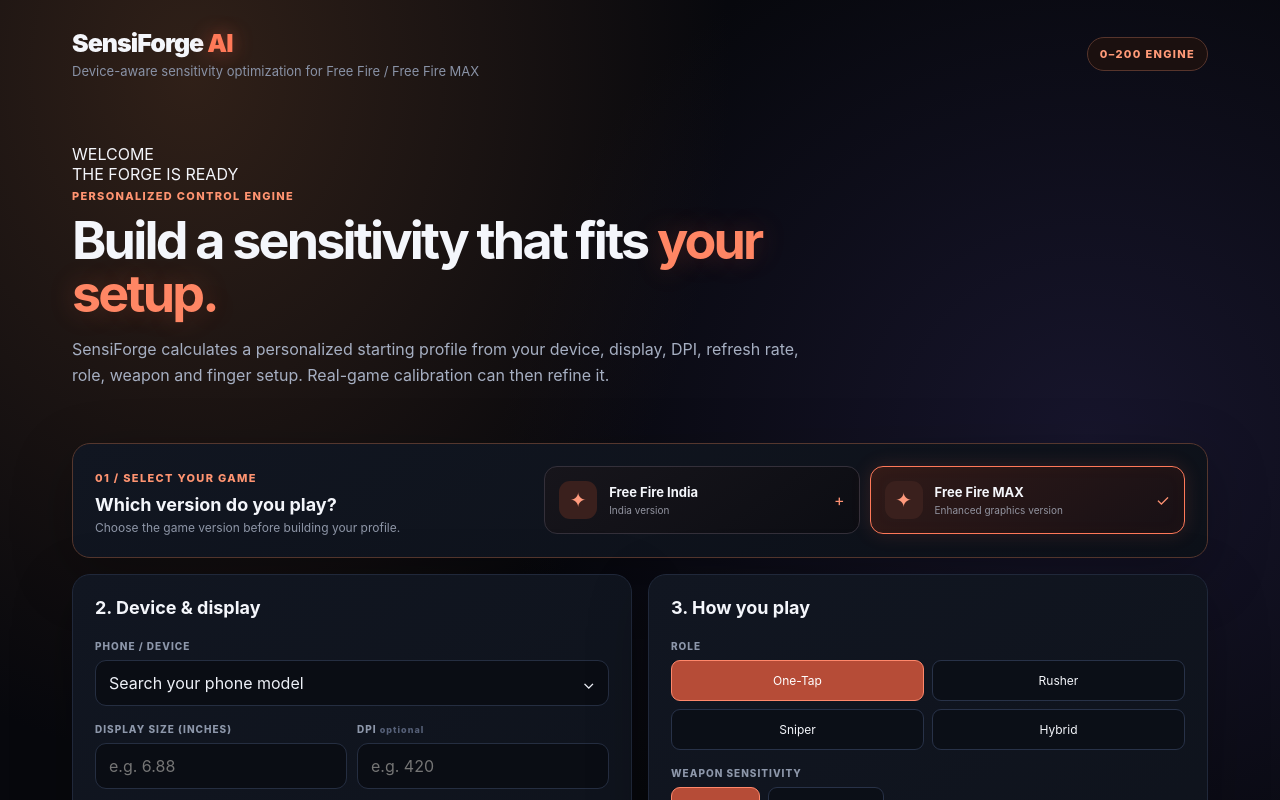
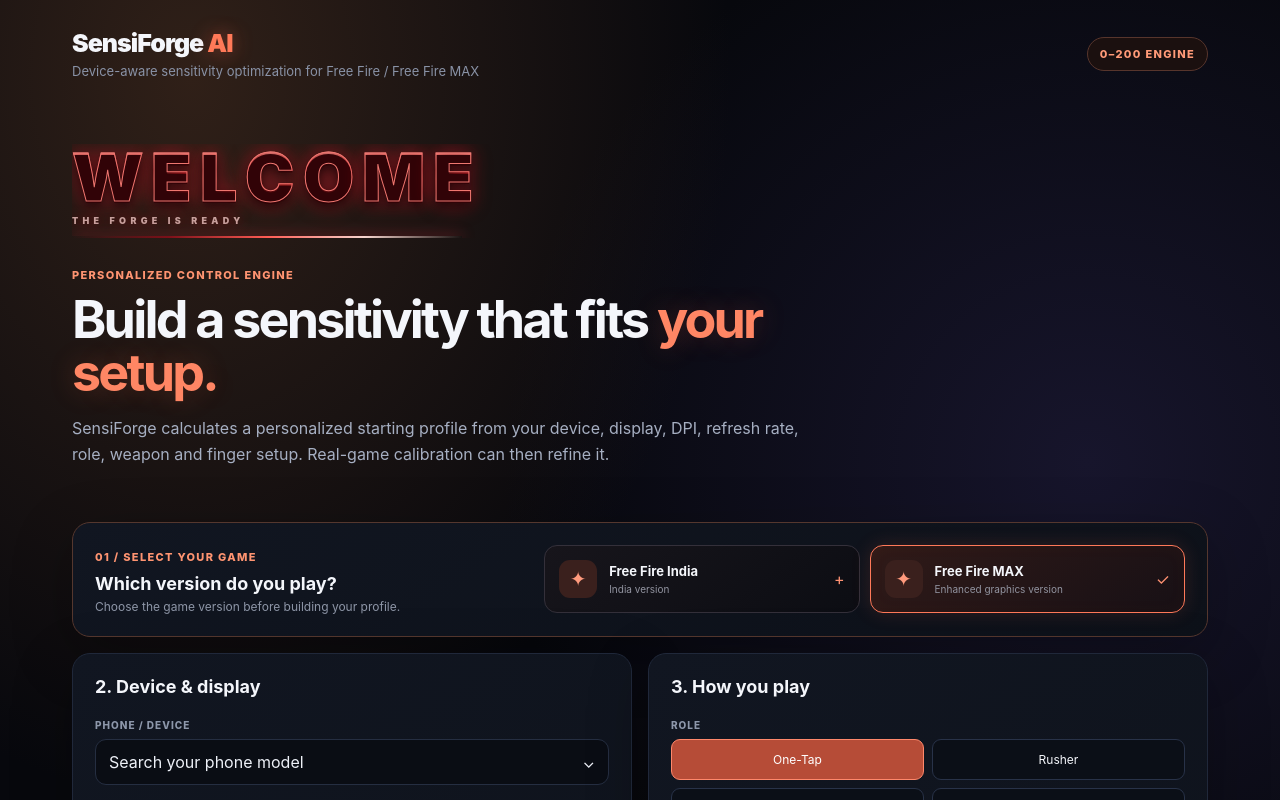
Before and after one commit to MIRZA123-lab/SensiForge-AI, a React (Vite) app: page / in a window 1280 px wide. Shown: the top 800 px of the page. Built offline with nearby package versions, Linux system fonts and the light colour scheme.

Commit message:
Style metallic red cinematic welcome lettering

```diff
--- a/src/styles.css
+++ b/src/styles.css
@@ -191,3 +191,16 @@
 @keyframes loadingSweep{0%{width:8%;transform:translateX(-20%)}50%{width:72%;transform:translateX(40%)}100%{width:18%;transform:translateX(500%)}}
 @media(max-width:520px){.duelScene{height:43vh;min-height:250px}.duelFighter{width:46%;height:72%}.fighterLeft{left:0}.fighterRight{right:0}.duelCaption{font-size:8px;letter-spacing:.2em}.loadingOverlay .loadingTitle{font-size:12px}}
 @media(prefers-reduced-motion:reduce){.fighterLeft,.fighterRight,.duelSlash,.duelClash,.duelSparks,.duelDust,.duelMoon,.loadingTrack i{animation:none!important}}
+
+
+/* Cinematic metallic-red welcome typography */
+.welcomeAnime{display:flex;flex-direction:column;align-items:flex-start;gap:5px;margin:0 0 25px;overflow:hidden;}
+.welcomeLetters{display:flex;gap:clamp(1px,.65vw,7px);perspective:700px;}
+.welcomeLetters span{display:inline-block;font-size:clamp(34px,7vw,66px);font-weight:1000;line-height:1;letter-spacing:.015em;color:transparent;background:linear-gradient(180deg,#fff0ed 0%,#ff7770 17%,#a50916 39%,#f0443e 53%,#5b080e 74%,#ffaaa0 100%);background-clip:text;-webkit-background-clip:text;-webkit-text-stroke:1px #ef7770;text-shadow:0 2px 0 #310307,0 5px 12px #000b,0 0 22px #c5162455;opacity:0;transform:translate3d(0,34px,-90px) rotateX(65deg) scale(.72);animation:welcomeMetalIn .72s cubic-bezier(.16,.8,.25,1.15) forwards;animation-delay:calc(var(--letter-index)*.105s);}
+.welcomeLetters span:nth-child(odd){transform-origin:50% 100%;}
+.welcomeSubline{font-size:9px;font-weight:900;letter-spacing:.48em;color:#c7a09d;text-shadow:0 0 12px #a10d19;opacity:0;animation:welcomeSubIn .7s ease forwards;animation-delay:.95s;}
+.welcomeAnime:after{content:"";height:2px;width:min(100%,390px);margin-top:5px;background:linear-gradient(90deg,transparent,#7d1019,#ff5c54,#f6d6cf,transparent);transform:scaleX(0);transform-origin:left;box-shadow:0 0 14px #db2635;animation:welcomeLine .9s ease-out forwards;animation-delay:.78s;}
+@keyframes welcomeMetalIn{0%{opacity:0;transform:translate3d(0,34px,-90px) rotateX(65deg) scale(.72);filter:blur(5px)}65%{opacity:1;transform:translate3d(0,-5px,0) rotateX(-8deg) scale(1.06);filter:blur(0)}100%{opacity:1;transform:translate3d(0,0,0) rotateX(0) scale(1);filter:drop-shadow(0 0 8px #d51b2b66)}}
+@keyframes welcomeSubIn{from{opacity:0;transform:translateX(-18px);letter-spacing:.8em}to{opacity:1;transform:translateX(0);letter-spacing:.48em}}
+@keyframes welcomeLine{to{transform:scaleX(1)}}
+@media(prefers-reduced-motion:reduce){.welcomeLetters span,.welcomeSubline,.welcomeAnime:after{animation:none!important;opacity:1;transform:none}}
```
